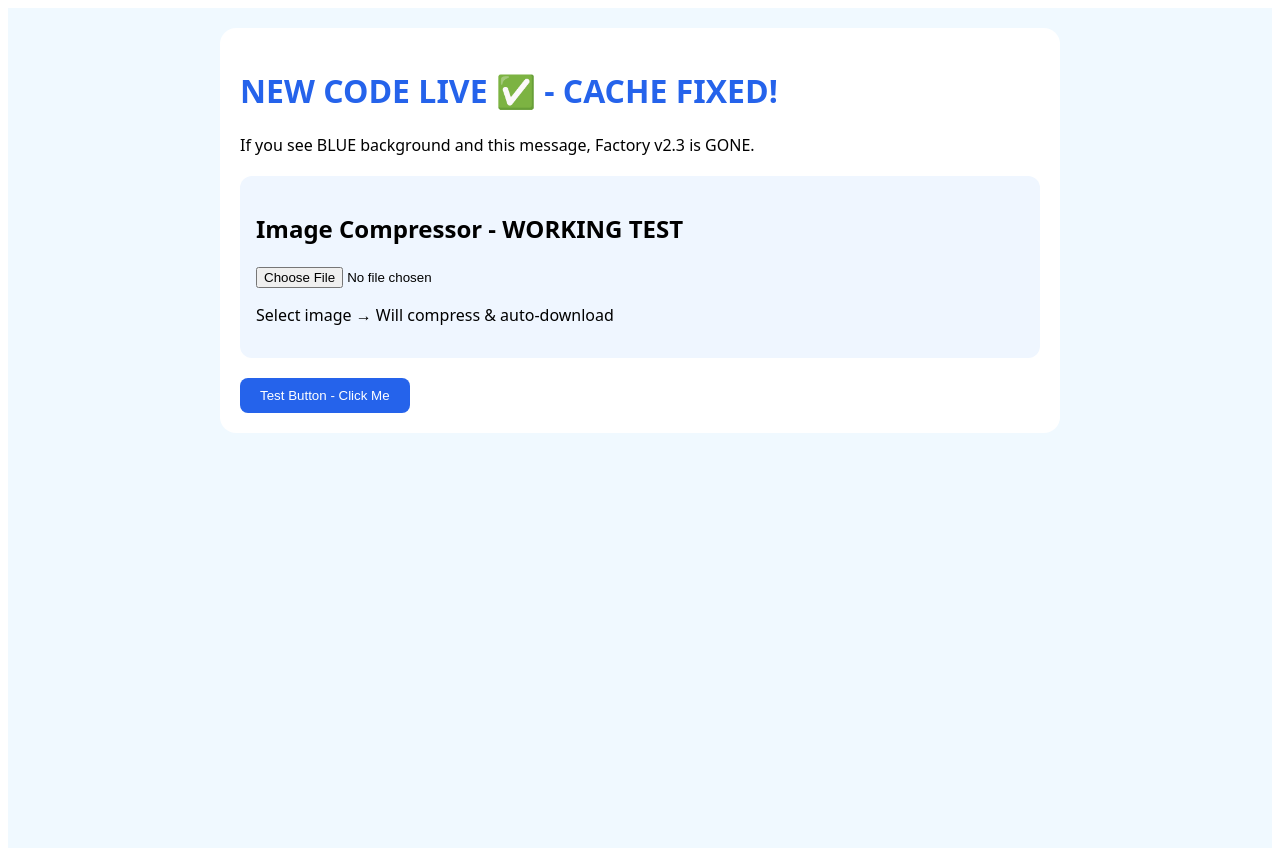
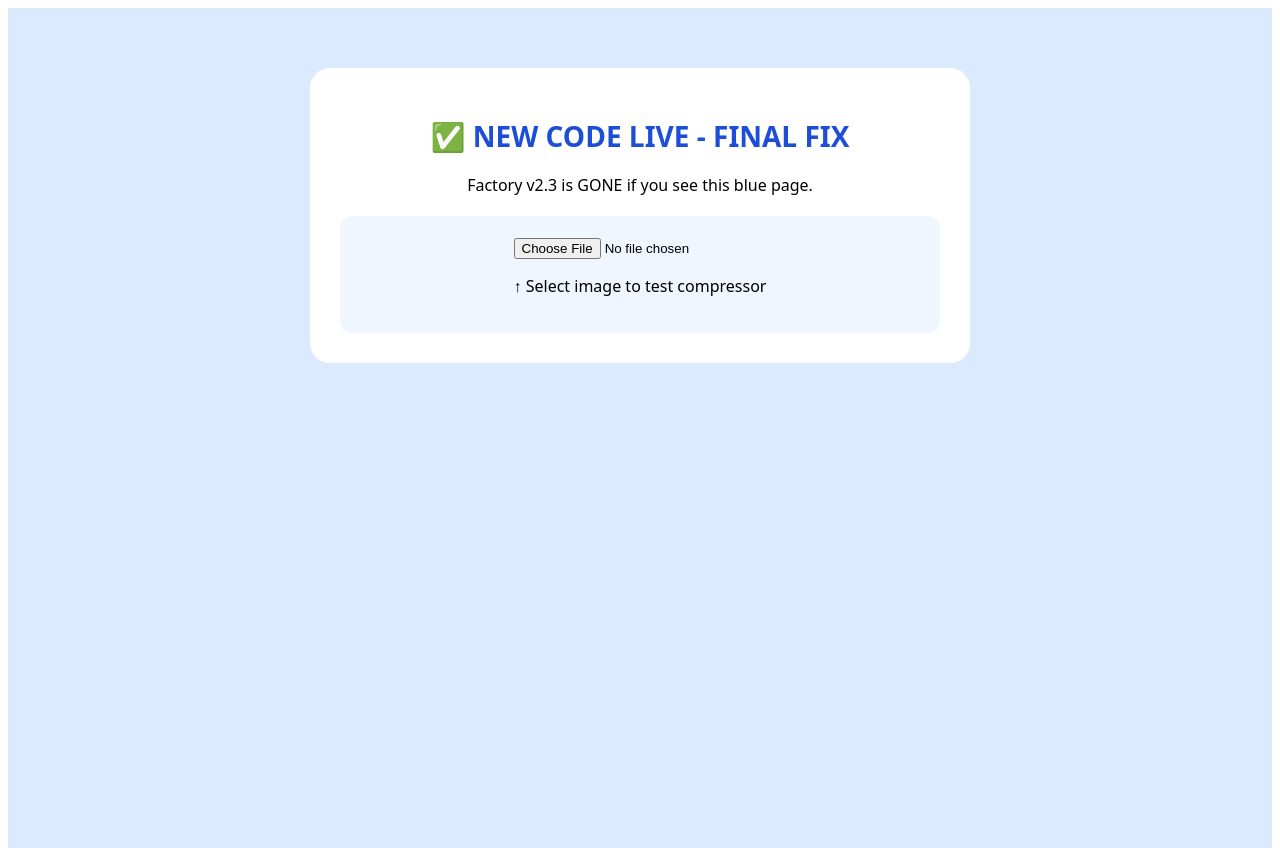
Before and after one commit to Nasir684/WanaLab-Web, a React (Vite) app: page / in a window 1280 px wide. Built offline with nearby package versions, Linux system fonts and the light colour scheme.

Commit message:
Update App.jsx

```diff
--- a/src/App.jsx
+++ b/src/App.jsx
@@ -1,45 +1,33 @@
 import { useState } from 'react'
 
 export default function App() {
-  const [active, setActive] = useState(null)
-
+  const [done, setDone] = useState(false)
   return (
-    <div style={{ minHeight: '100vh', background: '#f0f9ff', fontFamily: 'system-ui', padding: '20px' }}>
-      <div style={{ maxWidth: '800px', margin: '0 auto', background: '#fff', padding: '20px', borderRadius: '16px' }}>
-        <h1 style={{ color: '#2563eb' }}>NEW CODE LIVE ✅ - CACHE FIXED!</h1>
-        <p>If you see BLUE background and this message, Factory v2.3 is GONE.</p>
-
-        <div style={{ marginTop: '20px', padding: '16px', background: '#eff6ff', borderRadius: '12px' }}>
-          <h2>Image Compressor - WORKING TEST</h2>
-          <input type="file" accept="image/*" onChange={(e) => {
-            const file = e.target.files[0]
-            if (!file) return
-            const reader = new FileReader()
-            reader.onload = (ev) => {
-              const img = new Image()
-              img.onload = () => {
-                const canvas = document.createElement('canvas')
-                canvas.width = img.width * 0.5
-                canvas.height = img.height * 0.5
-                canvas.getContext('2d').drawImage(img, 0, 0, canvas.width, canvas.height)
-                const link = document.createElement('a')
-                link.href = canvas.toDataURL('image/jpeg', 0.6)
-                link.download = 'compressed.jpg'
-                link.click()
-                alert('Downloaded!')
-              }
-              img.src = ev.target.result
-            }
-            reader.readAsDataURL(file)
+    <div style={{ minHeight: '100vh', background: '#dbeafe', padding: '20px', fontFamily: 'system-ui' }}>
+      <div style={{ maxWidth: '600px', margin: '40px auto', background: '#fff', padding: '30px', borderRadius: '20px', textAlign: 'center' }}>
+        <h1 style={{ color: '#1d4ed8', fontSize: '28px' }}>✅ NEW CODE LIVE - FINAL FIX</h1>
+        <p>Factory v2.3 is GONE if you see this blue page.</p>
+        <div style={{ marginTop: '20px', background: '#eff6ff', padding: '20px', borderRadius: '12px' }}>
+          <input type="file" accept="image/*" onChange={(e)=>{
+            const f=e.target.files[0]; if(!f) return;
+            const r=new FileReader();
+            r.onload=(ev)=>{
+              const img=new Image();
+              img.onload=()=>{
+                const c=document.createElement('canvas');
+                c.width=img.width/2; c.height=img.height/2;
+                c.getContext('2d').drawImage(img,0,0,c.width,c.height);
+                const a=document.createElement('a');
+                a.href=c.toDataURL('image/jpeg',0.6);
+                a.download='compressed.jpg'; a.click();
+                setDone(true);
+              }; img.src=ev.target.result;
+            }; r.readAsDataURL(f);
           }} />
-          <p>Select image → Will compress & auto-download</p>
+          <p>↑ Select image to test compressor</p>
+          {done && <p style={{color:'green', fontWeight:'bold'}}>✅ Compressor WORKING!</p>}
         </div>
-
-        <button onClick={() => setActive('test')} style={{ marginTop: '20px', padding: '10px 20px', background: '#2563eb', color: '#fff', borderRadius: '8px', border: 'none' }}>
-          Test Button - Click Me
-        </button>
-        {active && <p>✅ Button Working! State: {active}</p>}
       </div>
     </div>
   )
-                  }
+}
```
